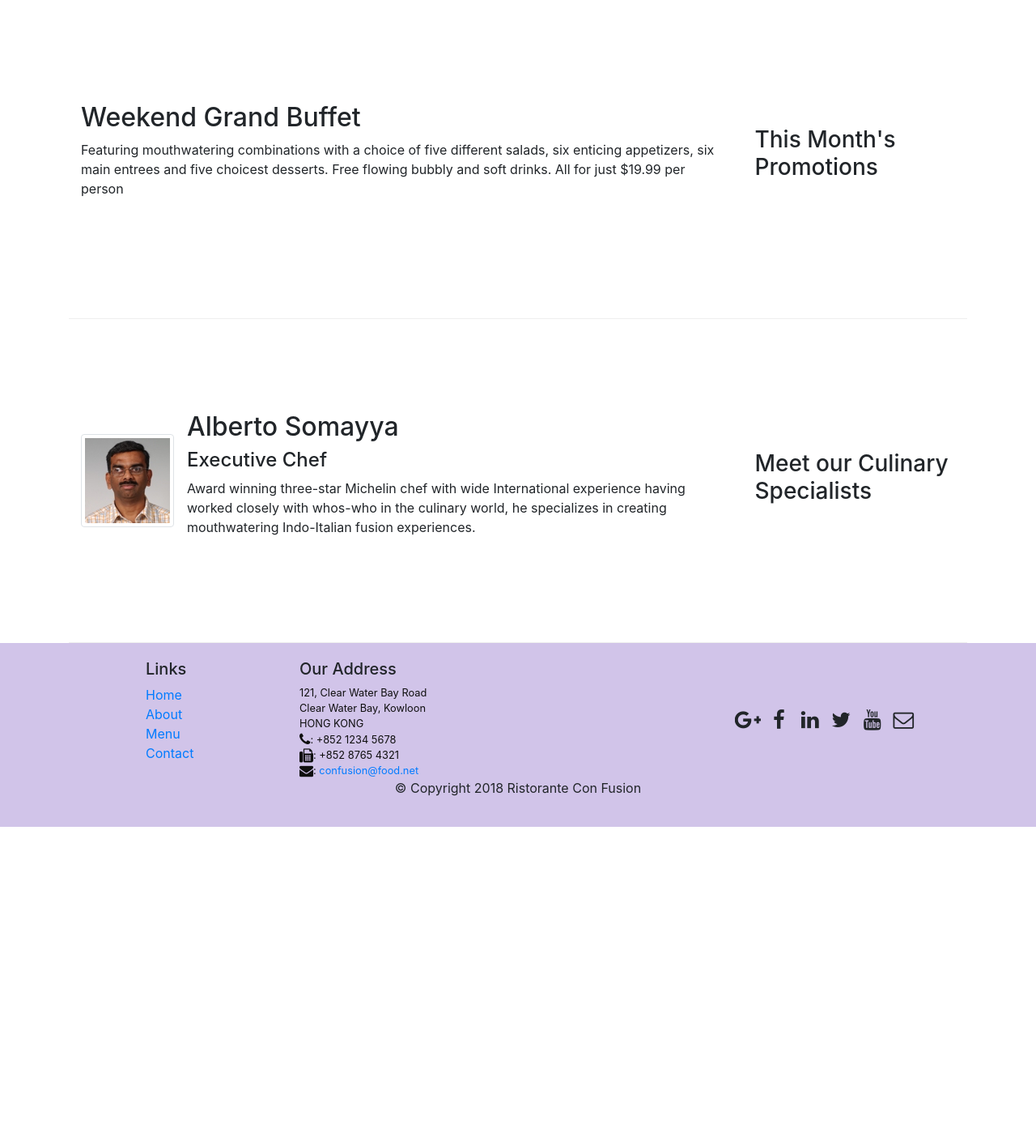
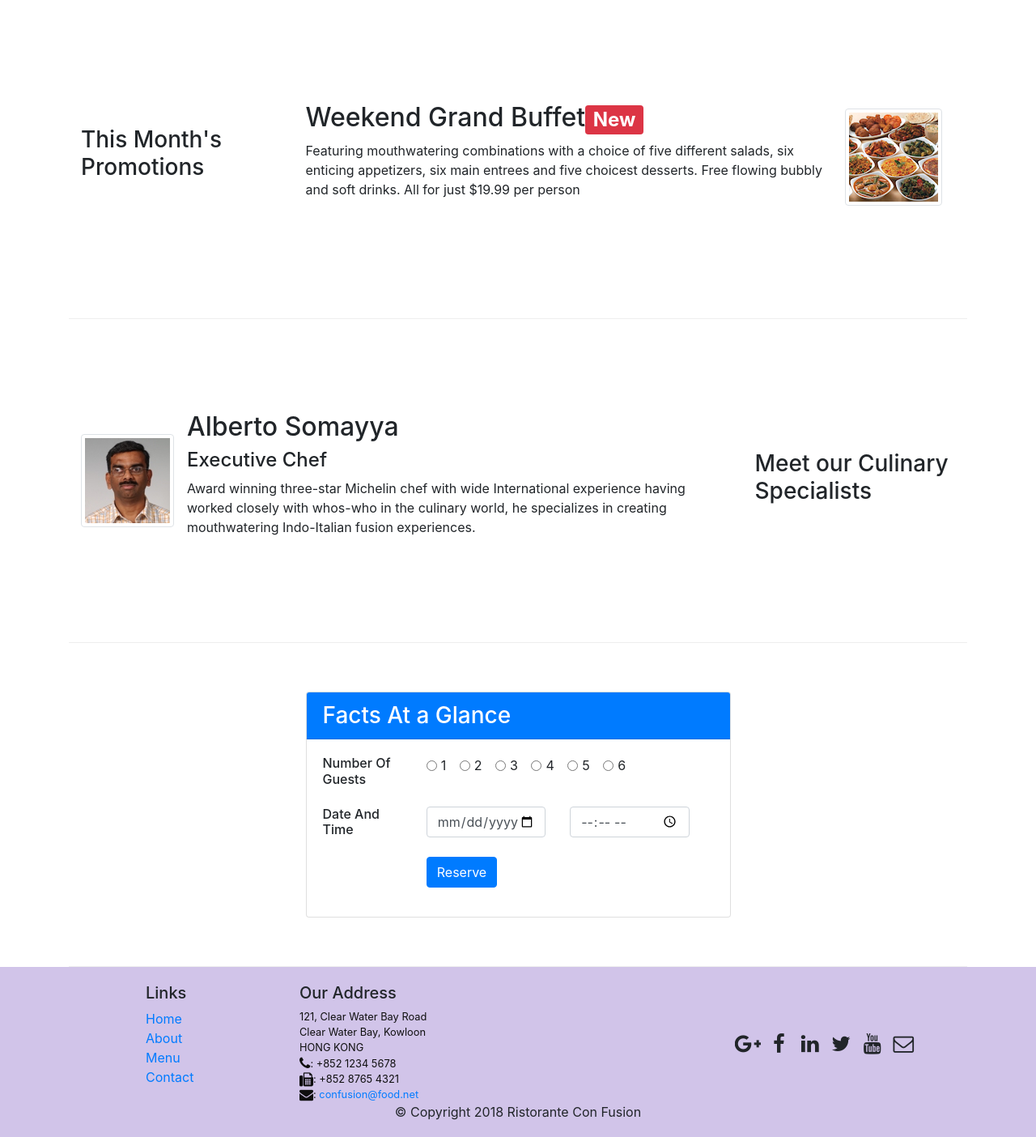
Before and after one commit to IbrahimAdDandan/Coursera-Bootstrap4, a website: page conFusion/index.html in a window 1280 px wide. Shown: the part 740-2144 px from the top of the page at 81% size. Before the commit the page ends 1761 px from the top, so only its background shows below. Drawn offline with nearby package versions, Linux system fonts and the light colour scheme.

Commit message:
Assignment 2

```diff
--- a/conFusion/index.html
+++ b/conFusion/index.html
@@ -19,6 +19,9 @@
 
   <nav class="navbar navbar-dark navbar-expand-sm fixed-top">
     <div class="container">
+        <button class="navbar-toggler" type="button" data-toggle="collapse" data-target="#Navbar">
+            <span class="navbar-toggler-icon"></span>
+        </button>
         <a class="navbar-brand mr-auto" href="#"><img src="img/logo.png" height="30" width="41"></a>
        <div class="collapse navbar-collapse" id="Navbar">
             <ul class="navbar-nav mr-auto">
@@ -29,9 +32,6 @@
             </ul>
           </div>
     </div>
-    <button class="navbar-toggler" type="button" data-toggle="collapse" data-target="#Navbar">
-      <span class="navbar-toggler-icon"></span>
-  </button>
   </nav>
 
   <header class="jumbotron">
@@ -41,20 +41,21 @@
           <h1>Ristorante con Fusion</h1>
           <p>We take inspiration from the World's best cuisines, and create a unique fusion experience. Our lipsmacking creations will tickle your culinary senses!</p>
         </div>
-        <div class="col-12 col-sm align-self-center">
-            <img src="img/logo.png" class="img-fluid">
+        <div class="col-12 col-sm-6 align-self-center row align-items-center">
+            <div class="col-12 col-sm-6"><img src="img/logo.png" class="img-fluid"></div>
+            <div class="col-12 col-sm-6"><a class="btn btn-sm btn-warning" href="#reservation-form" >Reservation</a></div>
         </div>
       </div>
     </div>
   </header>
 
   <div class="container">
+
     <div class="row row-content align-items-center">
       <div class="col-12 col-sm-4 order-sm-last col-md-3">
         <h3>Our Lipsmacking Culinary Creations</h3>
       </div>
       <div class="col col-sm order-sm-first col-md">
-
         <div class="media">
           <img class="d-flex mr-3 img-thumbnail align-self-center"
                   src="img/uthappizza.png" alt="Uthappizza">
@@ -70,13 +71,19 @@
   </div>
 
   <div class="row row-content align-items-center">
-      <div class="col-12 col-sm-4 order-sm-last col-md-3">
+      <div class="col-12 col-sm-4 order-sm-first col-md-3">
           <h3>This Month's Promotions</h3>
       </div>
-      <div class="col col-sm order-sm-first col-md">
-        <h2>Weekend Grand Buffet</h2>
+    <div class="col col-sm order-sm-last col-md">
+      <div class="media">
+        <div class="media-body">
+          <h2 class="mt-0">Weekend Grand Buffet<span class="badge badge-danger">New</span></h2>
           <p class="d-none d-sm-block">Featuring mouthwatering combinations with a choice of five different salads, six enticing appetizers, six main entrees and five choicest desserts. Free flowing bubbly and soft drinks. All for just $19.99 per
           person </p>
+        </div>
+        <img class="d-flex mr-3 img-thumbnail align-self-center"
+                    src="img/buffet.png" alt="buffet">
+      </div>
     </div>
   </div>
 
@@ -100,6 +107,67 @@
           </div>
         </div>
     </div>
+
+    <div class="row row-content align-items-center" id="reservation-form">
+      <div class="col-12 col-md-6 offset-md-3">
+          <div class="card">
+              <h3 class="card-header bg-primary text-white">Facts At a Glance</h3>
+              <div class="card-body">
+                  <div class="form-group row">
+                      <div class="col-12 col-md-3">
+                          <h6>Number Of Guests</h6>
+                       </div>
+                      <div class="col-12 col-md-9">
+                          <div class="form-check form-check-inline">
+                              <input class="form-check-input" type="radio" name="inlineRadioOptions" id="inlineRadio1" value="option1">
+                              <label class="form-check-label" for="inlineRadio1">1</label>
+                            </div>
+                            <div class="form-check form-check-inline">
+                                <input class="form-check-input" type="radio" name="inlineRadioOptions" id="inlineRadio2" value="option2">
+                                <label class="form-check-label" for="inlineRadio2">2</label>
+                              </div>
+                              <div class="form-check form-check-inline">
+                                <input class="form-check-input" type="radio" name="inlineRadioOptions" id="inlineRadio3" value="option3">
+                                <label class="form-check-label" for="inlineRadio3">3</label>
+                            </div>
+                            <div class="form-check form-check-inline">
+                                <input class="form-check-input" type="radio" name="inlineRadioOptions" id="inlineRadio4" value="option4">
+                                <label class="form-check-label" for="inlineRadio4">4</label>
+                              </div>
+                              <div class="form-check form-check-inline">
+                                  <input class="form-check-input" type="radio" name="inlineRadioOptions" id="inlineRadio5" value="option5">
+                                  <label class="form-check-label" for="inlineRadio5">5</label>
+                                </div>
+                                <div class="form-check form-check-inline">
+                                  <input class="form-check-input" type="radio" name="inlineRadioOptions" id="inlineRadio6" value="option6">
+                                  <label class="form-check-label" for="inlineRadio6">6</label>
+                              </div>
+                      </div>
+                  </div>
+                  <div class="form-group row">
+                      <div class="col-12 col-md-3">
+                          <h6>Date And Time</h6>
+                       </div>
+                       <div class="col-12 col-md-9 row">
+                          <div class="col-12 col-md-6">
+                              <input type="date" class="form-control" id="date" name="date" placeholder="Date">
+                          </div>
+                          <div class="col-12 col-md-6">
+                              <input type="time" class="form-control" id="time" name="time" placeholder="Time">
+                          </div>
+                       </div>
+                      </div>
+                       <div class="form-group row">
+                          <div class="offset-md-3 col-md-9">
+                              <button type="submit" class="btn btn-primary">Reserve</button>
+                          </div>
+                      </div>
+                  </div>
+              </div>
+          </div>
+      </div>
+    </div>
+
   </div>
 
   <footer class="footer">
```
Also changed, not shown: conFusion/aboutus.html (+3 -3 lines). Lines whose indentation alone changed are shown as unchanged.
